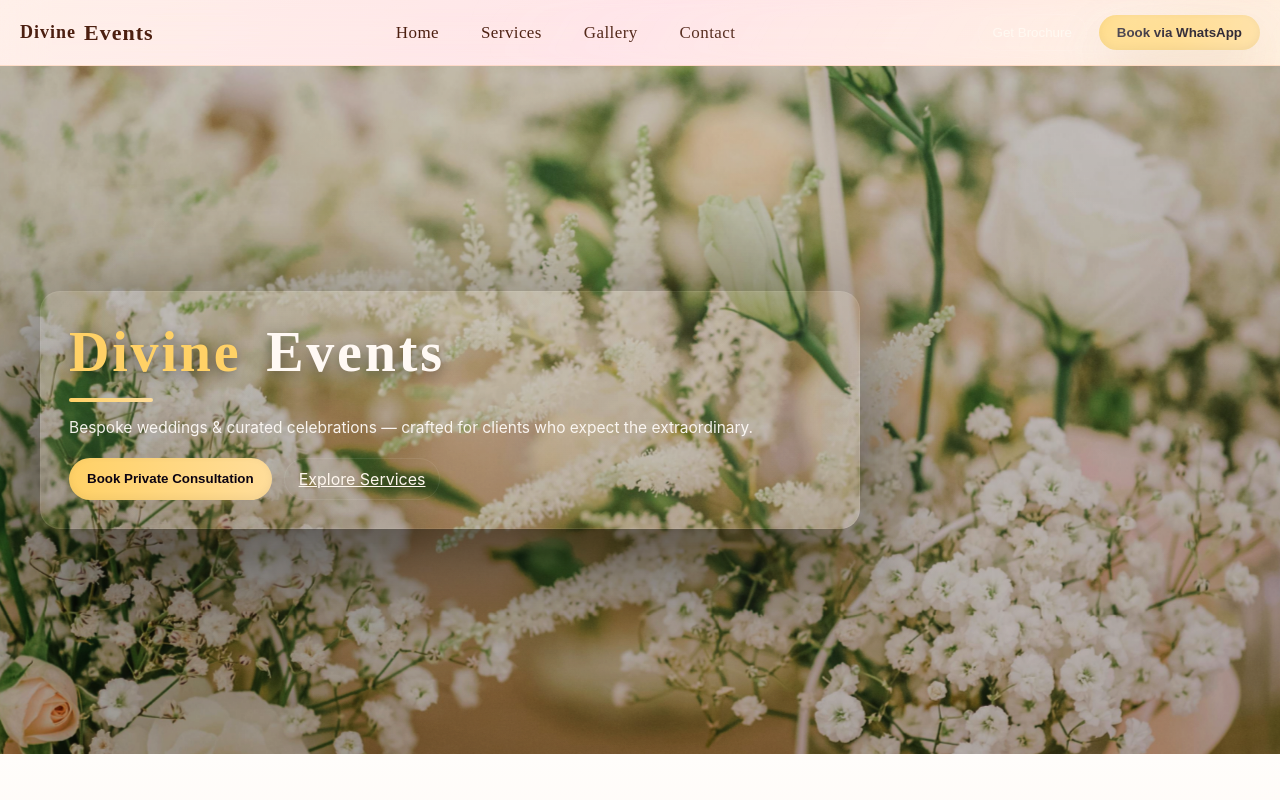
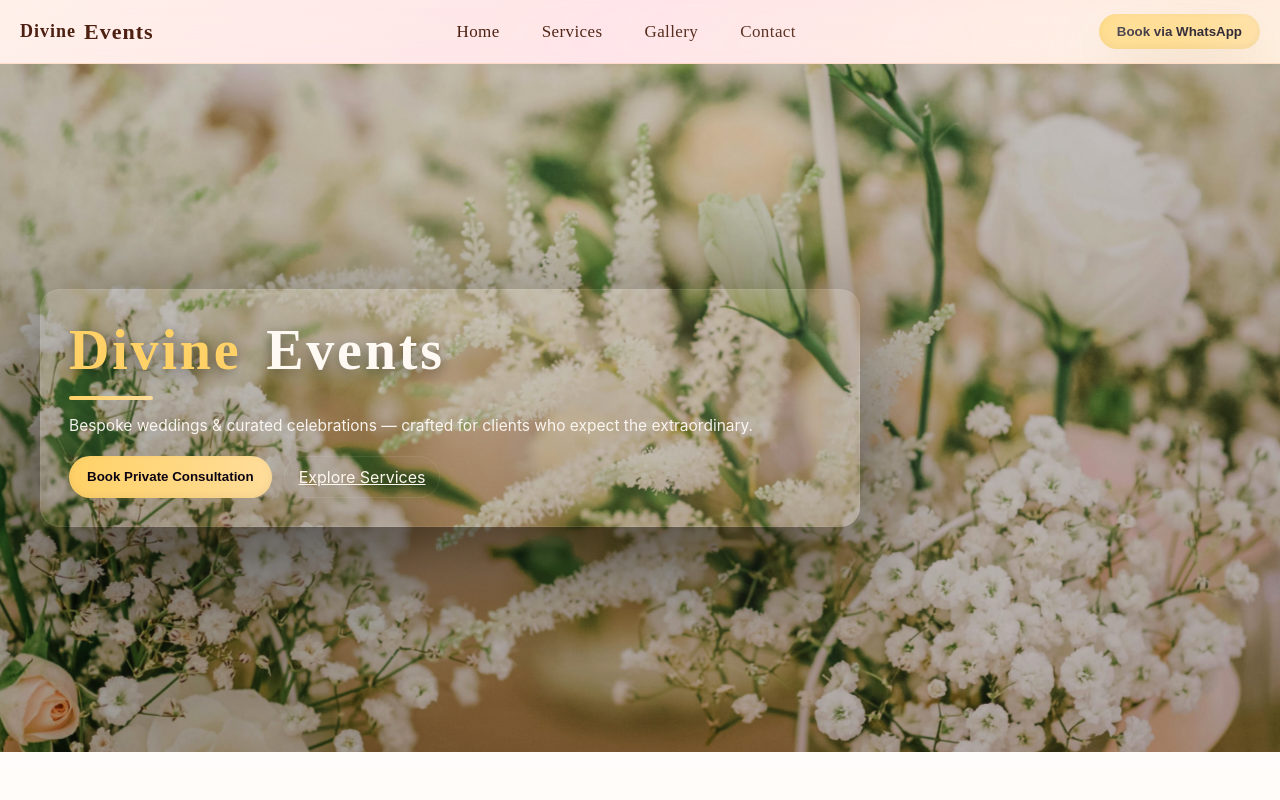
Before and after one commit to HemantSonare/DivineEventsApp, a Next.js app: page / in a window 1280 px wide. Shown: the top 800 px of the page. Built offline with nearby package versions, Linux system fonts and the light colour scheme.

Commit message:
Update Nav.js

```diff
--- a/components/Nav.js
+++ b/components/Nav.js
@@ -34,9 +34,6 @@ export default function Nav(){
         </nav>
 
         <div className="nav-actions">
-          <button className="btn-outline" onClick={()=> window.scrollTo({top:document.body.scrollHeight, behavior:'smooth'})}>
-            Get Brochure
-          </button>
           <button className="btn-gold" onClick={openWhats}>
             Book via WhatsApp
           </button>
```
